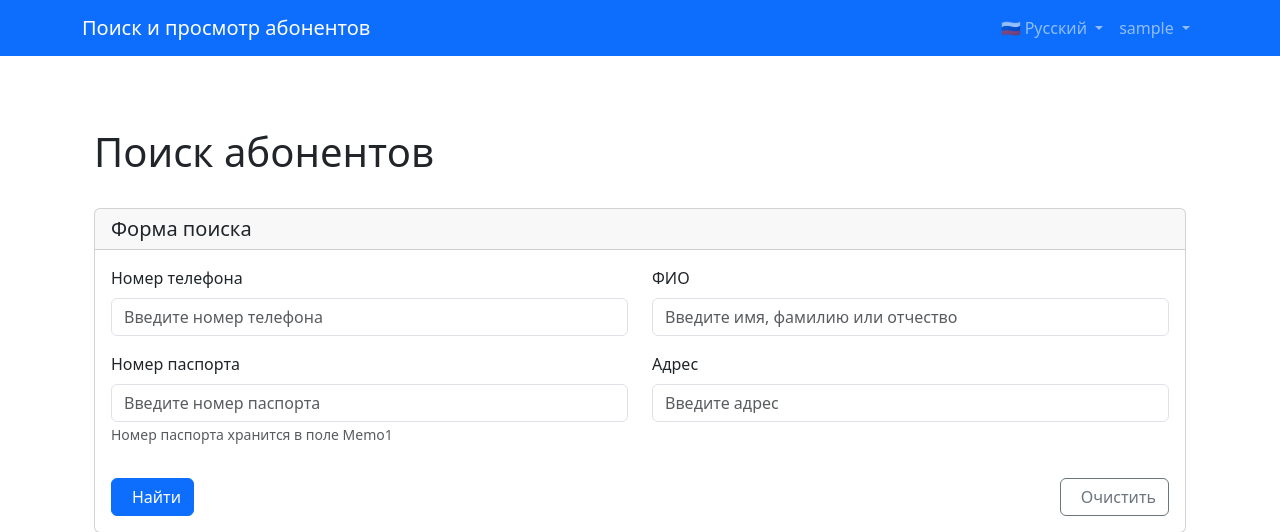
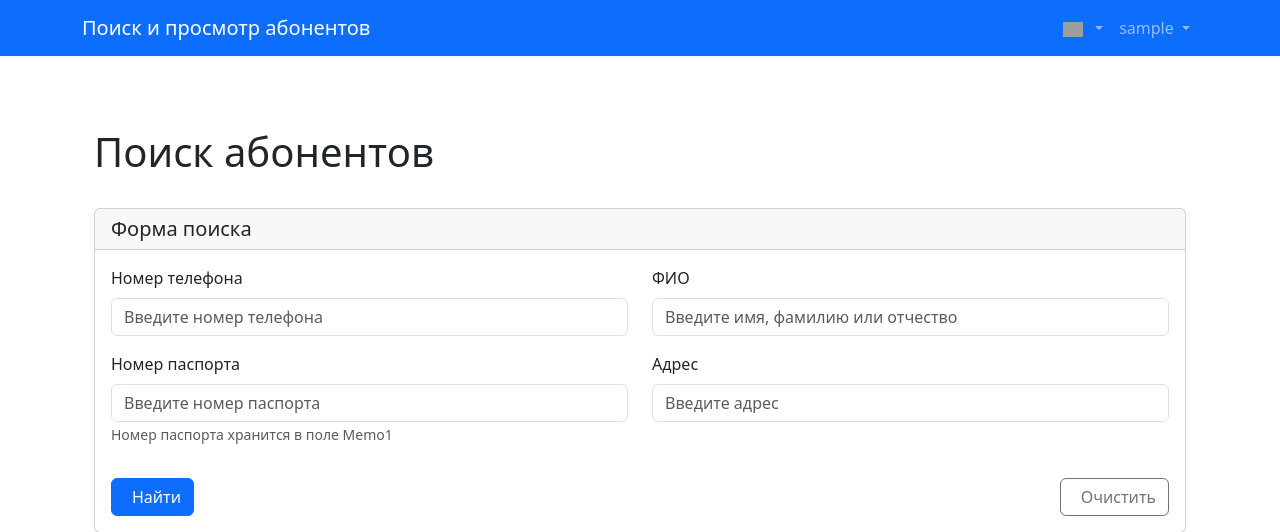
Before and after one commit to ashvili/web01, a Django app: page /ru/subscribers/search/ in a window 1280 px wide. Shown: the top 532 px of the page. Run offline with Django 5.2, Linux system fonts and the light colour scheme; the visitor is signed in with stand-in values (Sample User, id 1); parts of the project's set-up code (start-up, migrations or seed data) failed here and were passed over; some libraries are stand-ins or nearby versions; grey boxes are pictures that could not be loaded.

Commit message:
Обновлен шаблон `base.html` для улучшения отображения языковых переключателей: - Заменены текстовые метки на изображения флагов для русского и туркменского языков. - Обновлены кнопки переключения языков с добавлением иконок флагов для улучшения визуального восприятия.

```diff
--- a/templates/base.html
+++ b/templates/base.html
@@ -46,7 +46,13 @@
                         <li class="nav-item dropdown">
                             <a class="nav-link dropdown-toggle" href="#" role="button" data-bs-toggle="dropdown">
                                 {% get_current_language as LANGUAGE_CODE %}
-                                {% if LANGUAGE_CODE == 'ru' %}🇷🇺 Русский{% elif LANGUAGE_CODE == 'tk' %}🇹🇲 Türkmen{% else %}🇷🇺 Русский{% endif %}
+                                {% if LANGUAGE_CODE == 'ru' %}
+                                    <img src="https://flagcdn.com/w20/ru.png" alt="RU" class="me-1" style="width: 20px; height: 15px;">
+                                {% elif LANGUAGE_CODE == 'tk' %}
+                                    <img src="https://flagcdn.com/w20/tm.png" alt="TM" class="me-1" style="width: 20px; height: 15px;">
+                                {% else %}
+                                    <img src="https://flagcdn.com/w20/ru.png" alt="RU" class="me-1" style="width: 20px; height: 15px;">
+                                {% endif %}
                             </a>
                             <ul class="dropdown-menu">
                                 <li>
@@ -54,7 +60,10 @@
                                         {% csrf_token %}
                                         <input type="hidden" name="language" value="ru">
                                         <input type="hidden" name="next" value="{% switch_language_url 'ru' %}">
-                                        <button type="submit" class="dropdown-item">🇷🇺 Русский</button>
+                                        <button type="submit" class="dropdown-item d-flex align-items-center">
+                                            <img src="https://flagcdn.com/w20/ru.png" alt="RU" class="me-2" style="width: 20px; height: 15px;">
+                                            <span>Русский</span>
+                                        </button>
                                     </form>
                                 </li>
                                 <li>
@@ -62,7 +71,10 @@
                                         {% csrf_token %}
                                         <input type="hidden" name="language" value="tk">
                                         <input type="hidden" name="next" value="{% switch_language_url 'tk' %}">
-                                        <button type="submit" class="dropdown-item">🇹🇲 Türkmen</button>
+                                        <button type="submit" class="dropdown-item d-flex align-items-center">
+                                            <img src="https://flagcdn.com/w20/tm.png" alt="TM" class="me-2" style="width: 20px; height: 15px;">
+                                            <span>Türkmen</span>
+                                        </button>
                                     </form>
                                 </li>
                             </ul>
```
